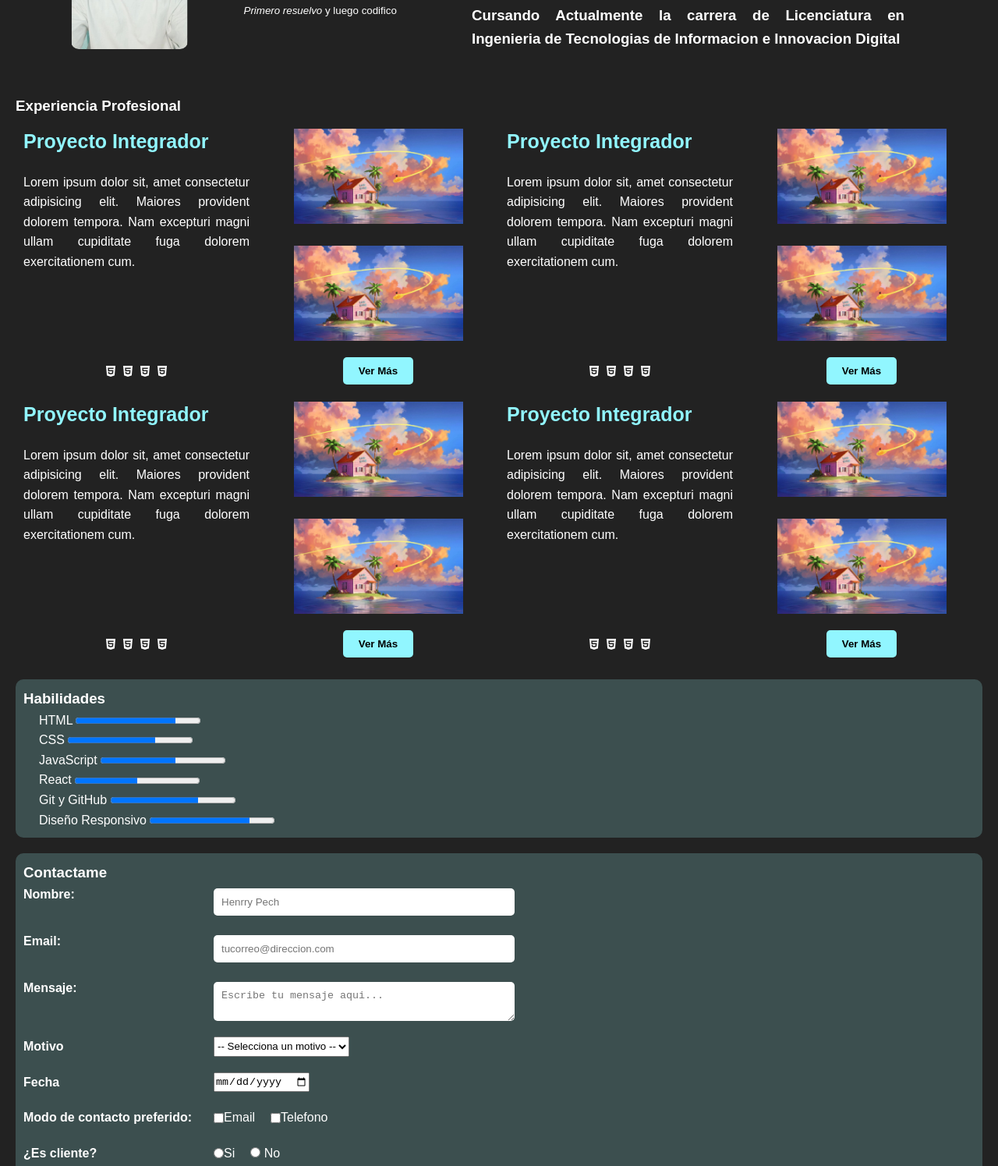
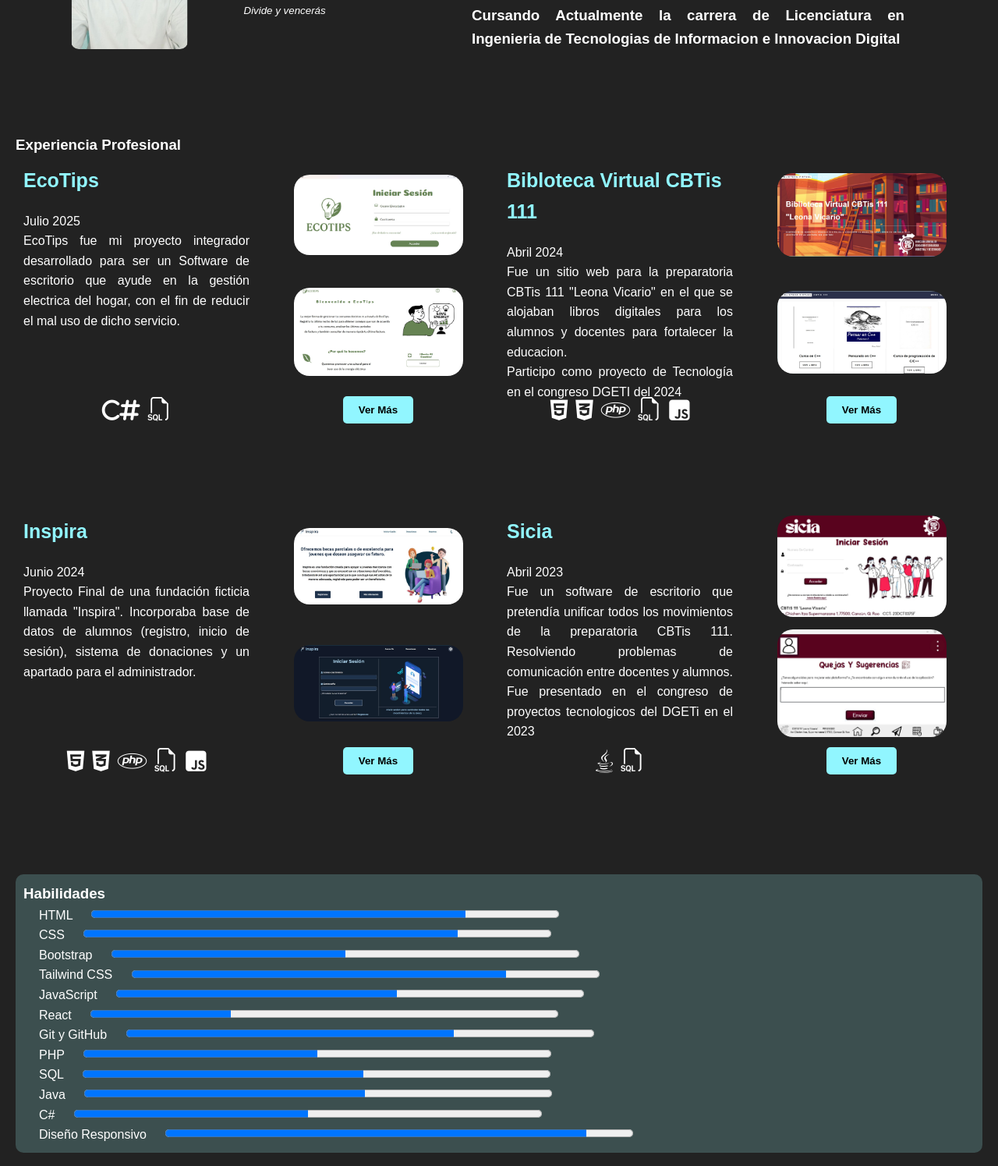
Before and after one commit to Henrrucho/Portafolio-HPech, a plain HTML site: page index.html in a window 1280 px wide. Shown: the part 326-1821 px from the top of the page at 78% size. Drawn offline with nearby package versions, Linux system fonts and the light colour scheme.

Commit message:
Finalización del portafolio

```diff
--- a/index.html
+++ b/index.html
@@ -9,6 +9,7 @@
     <title>Portafolio</title>
     <script src="https://kit.fontawesome.com/4ae47f0f14.js" crossorigin="anonymous"></script>
     <link rel="stylesheet" href="/styles/styles.css">
+    <link rel="stylesheet" href="https://cdn.jsdelivr.net/npm/bootstrap-icons@1.13.1/font/bootstrap-icons.min.css">
 </head>
 
 <body>
@@ -25,9 +26,9 @@
             <p>Desarrollador FrontEnd </p>
             <nav>
 
-                <a href="#">Proyectos</a>
-                <a href="#">Contacto</a>
-                <a href="#">Experiencia</a>
+                <a href="#experience">Proyectos</a>
+                <a href="#habilities">Habilidades</a>
+                <a href="#contact">Contacto</a>
             </nav>
         </div>
 
@@ -48,7 +49,7 @@
 
 
 
-                    <small><em>Primero resuelvo</em> y luego codifico</small>
+                    <small><em>Divide y vencerás</em></small>
                 </div>
 
 
@@ -85,21 +86,23 @@
                 <div class="experience-top">
                     <div class="experience-top-left">
                         <div class="experience-top-left-name">
-                            <p>Proyecto Integrador</p>
+                            <p>EcoTips</p>
 
                         </div>
                         <div class="experience-top-left-description">
-                            <p> Lorem ipsum dolor sit, amet consectetur adipisicing elit. Maiores provident dolorem
-                                tempora. Nam excepturi magni ullam cupiditate fuga dolorem exercitationem cum.</p>
+                            <p>Julio 2025</p>
+                            <p> EcoTips fue mi proyecto integrador desarrollado para ser un Software de escritorio que
+                                ayude en la gestión electrica del hogar, con el fin de reducir el mal uso de dicho
+                                servicio.</p>
                         </div>
 
                     </div>
                     <div class="experience-top-right">
                         <div class="experience-top-right-image">
-                            <img src="images/img.jpg" alt="">
+                            <img src="images/ecotips.jpg" alt="">
                         </div>
                         <div class="experience-top-right-image">
-                            <img src="images/img.jpg" alt="">
+                            <img src="images/ecotips-2.jpg" alt="">
                         </div>
 
 
@@ -108,10 +111,9 @@
                 <div class="experience-bottom">
                     <div class="experience-bottom-left">
                         <div class="experience-bottom-left-tech">
-                            <i class="fa-brands fa-html5"></i>
-                            <i class="fa-brands fa-html5"></i>
-                            <i class="fa-brands fa-html5"></i>
-                            <i class="fa-brands fa-html5"></i>
+                            <i class="fa-solid fa-c">#</i>
+                            <i class="bi bi-filetype-sql"></i>
+
                         </div>
                     </div>
                     <div class="experience-bottom-right">
@@ -125,21 +127,22 @@
                 <div class="experience-top">
                     <div class="experience-top-left">
                         <div class="experience-top-left-name">
-                            <p>Proyecto Integrador</p>
+                            <p>Bibloteca Virtual CBTis 111</p>
 
                         </div>
                         <div class="experience-top-left-description">
-                            <p> Lorem ipsum dolor sit, amet consectetur adipisicing elit. Maiores provident dolorem
-                                tempora. Nam excepturi magni ullam cupiditate fuga dolorem exercitationem cum.</p>
+                            <p>Abril 2024</p>
+                            <p> Fue un sitio web para la preparatoria CBTis 111 "Leona Vicario" en el que se alojaban libros digitales para los alumnos y docentes para fortalecer la educacion.</p>
+                            <p>Participo como proyecto de Tecnología en el congreso DGETI del 2024</p>
                         </div>
 
                     </div>
                     <div class="experience-top-right">
                         <div class="experience-top-right-image">
-                            <img src="images/img.jpg" alt="">
+                            <img src="images/Bib-1.jpg" alt="">
                         </div>
                         <div class="experience-top-right-image">
-                            <img src="images/img.jpg" alt="">
+                            <img src="images/bib-2.jpg" alt="">
                         </div>
 
 
@@ -149,9 +152,10 @@
                     <div class="experience-bottom-left">
                         <div class="experience-bottom-left-tech">
                             <i class="fa-brands fa-html5"></i>
-                            <i class="fa-brands fa-html5"></i>
-                            <i class="fa-brands fa-html5"></i>
-                            <i class="fa-brands fa-html5"></i>
+                            <i class="fa-brands fa-css3-alt"></i>
+                            <i class="fa-brands fa-php"></i>
+                            <i class="bi bi-filetype-sql"></i>
+                            <i class="fa-brands fa-square-js"></i>
                         </div>
                     </div>
                     <div class="experience-bottom-right">
@@ -165,21 +169,22 @@
                 <div class="experience-top">
                     <div class="experience-top-left">
                         <div class="experience-top-left-name">
-                            <p>Proyecto Integrador</p>
+                            <p>Inspira</p>
 
                         </div>
                         <div class="experience-top-left-description">
-                            <p> Lorem ipsum dolor sit, amet consectetur adipisicing elit. Maiores provident dolorem
-                                tempora. Nam excepturi magni ullam cupiditate fuga dolorem exercitationem cum.</p>
+                            <p>Junio 2024</p>
+                            <p>Proyecto Final de una fundación ficticia llamada "Inspira". Incorporaba base de datos de alumnos (registro, inicio de sesión), sistema de donaciones y un apartado para el administrador.
+                            </p>
                         </div>
 
                     </div>
                     <div class="experience-top-right">
                         <div class="experience-top-right-image">
-                            <img src="images/img.jpg" alt="">
+                            <img src="images/inspira-1.jpg" alt="">
                         </div>
                         <div class="experience-top-right-image">
-                            <img src="images/img.jpg" alt="">
+                            <img src="images/inspira-2.jpg" alt="">
                         </div>
 
 
@@ -188,10 +193,11 @@
                 <div class="experience-bottom">
                     <div class="experience-bottom-left">
                         <div class="experience-bottom-left-tech">
-                            <i class="fa-brands fa-html5"></i>
-                            <i class="fa-brands fa-html5"></i>
-                            <i class="fa-brands fa-html5"></i>
-                            <i class="fa-brands fa-html5"></i>
+                             <i class="fa-brands fa-html5"></i>
+                            <i class="fa-brands fa-css3-alt"></i>
+                            <i class="fa-brands fa-php"></i>
+                            <i class="bi bi-filetype-sql"></i>
+                            <i class="fa-brands fa-square-js"></i>
                         </div>
                     </div>
                     <div class="experience-bottom-right">
@@ -205,21 +211,21 @@
                 <div class="experience-top">
                     <div class="experience-top-left">
                         <div class="experience-top-left-name">
-                            <p>Proyecto Integrador</p>
+                            <p>Sicia</p>
 
                         </div>
                         <div class="experience-top-left-description">
-                            <p> Lorem ipsum dolor sit, amet consectetur adipisicing elit. Maiores provident dolorem
-                                tempora. Nam excepturi magni ullam cupiditate fuga dolorem exercitationem cum.</p>
+                            <p>Abril 2023</p>
+                            <p> Fue un software de escritorio que pretendía unificar todos los movimientos de la preparatoria CBTis 111. Resolviendo problemas de comunicación entre docentes y alumnos. Fue presentado en el congreso de proyectos tecnologicos del DGETi en el 2023</p>
                         </div>
 
                     </div>
                     <div class="experience-top-right">
                         <div class="experience-top-right-image">
-                            <img src="images/img.jpg" alt="">
+                            <img src="images/Sicia-1.jpg" alt="">
                         </div>
                         <div class="experience-top-right-image">
-                            <img src="images/img.jpg" alt="">
+                            <img src="images/sicia-2.jpg" alt="">
                         </div>
 
 
@@ -228,10 +234,8 @@
                 <div class="experience-bottom">
                     <div class="experience-bottom-left">
                         <div class="experience-bottom-left-tech">
-                            <i class="fa-brands fa-html5"></i>
-                            <i class="fa-brands fa-html5"></i>
-                            <i class="fa-brands fa-html5"></i>
-                            <i class="fa-brands fa-html5"></i>
+                            <i class="fa-brands fa-java"></i>
+                            <i class="bi bi-filetype-sql"></i>
                         </div>
                     </div>
                     <div class="experience-bottom-right">
@@ -250,19 +254,43 @@
                 </li>
 
                 <li>CSS
-                    <progress max="100" value="70"></progress>
+                    <progress max="100" value="80"></progress>
+                </li>
+                <li>
+                    Bootstrap
+                    <progress max="100" value="50"></progress>
+                </li>
+                <li>
+                    Tailwind CSS
+                    <progress max="100" value="80"></progress>
                 </li>
                 <li>JavaScript
                     <progress max="100" value="60"></progress>
                 </li>
                 <li>React
-                    <progress max="100" value="50"></progress>
+                    <progress max="100" value="30"></progress>
                 </li>
                 <li>Git y GitHub
                     <progress max="100" value="70"></progress>
                 </li>
+                <li>
+                    PHP
+                    <progress max="100" value="50"></progress>
+                </li>
+                <li>
+                    SQL
+                    <progress max="100" value="60"></progress>
+                </li>
+                <li>
+                    Java
+                    <progress max="100" value="60"></progress>
+                </li>
+                <li>
+                    C#
+                    <progress max="100" value="50"></progress>
+                </li>
                 <li>Diseño Responsivo
-                    <progress max="100" value="80"></progress>
+                    <progress max="100" value="90"></progress>
                 </li>
             </ul>
         </section>
@@ -270,6 +298,7 @@
 
         <section id="contact">
             <h3>Contactame</h3>
+            <div class="contact-left">
             <form action="">
                 <div class="fields">
                     <label>
@@ -325,7 +354,7 @@
                     <div class="fields-checkbox">
                         <input type="radio" name="cliente" value="si"> Si
                     </div>
-                    <div  class="fiels-checkbox">
+                    <div class="fiels-checkbox">
                         <input type="radio" name="cliente" value="no"> No
                     </div>
 
@@ -340,6 +369,14 @@
                 </div>
 
             </form>
+            </div>
+            <div class="contact-right">
+
+                <p><strong><i class="fa-solid fa-phone"></i></strong> +52 998 402 9980</p>
+                <p><strong><i class="fa-solid fa-envelope"></i></strong> misaelpool123@gmail.com</p>
+                <p><strong><i class="fa-brands fa-linkedin"></i></strong> Henrry Pech Pool</p>
+                <p><strong><i class="fa-brands fa-github"></i></strong><a href="https://github.com/Henrrucho"> Henrrucho</a></p>
+            </div>
 
         </section>
 
--- a/styles/styles.css
+++ b/styles/styles.css
@@ -78,7 +78,7 @@ section.about-me{
 
     padding: 10px;
     display: flex;
-    margin-bottom: 20px;
+    margin-bottom: 70px;
     padding-right: 100px;
 }
 article {
@@ -125,6 +125,8 @@ article {
 
 .project{
     width: 50%;
+    margin-bottom: 100px;
+
 
 }
 
@@ -164,9 +166,17 @@ article {
 }
 .experience-top-right-image img{
     width: 70%;
+    border-radius: 20px;
 
 
 }
+.experience-top-right-image img:hover{
+    transform: scale(1.2);
+    transition: all 0.3s ease-in-out;
+
+}
+
+
 .experience-bottom{
     width: 100%;
     height: 50px;
@@ -180,6 +190,7 @@ article {
 }
 
 .experience-bottom-left-tech{
+    font-size: 30px;
     display: flex;
     align-items: center;
     justify-content: center;
@@ -206,10 +217,17 @@ article {
 }
 
 #habilities{
+
     margin-top: 20px;
     padding: 10px;
     background-color: rgb(60, 79, 79);
     border-radius: 10px;
+}
+#habilities progress{
+    width: 50%;
+    height: 20px;
+    margin-left: 20px;
+
 }
 #habilities ul{
     list-style: none;
@@ -217,14 +235,21 @@ article {
 }
 
 #contact{
+    display: flex;
+    flex-wrap: wrap;
     margin-top: 20px;
     padding: 10px;
     background-color: rgb(60, 79, 79);
     border-radius: 10px;
 }
+#contact h3{
 
+    width: 100%;
+    margin-bottom: 20px;
+
+}
 #contact input[type="text"]{
-    width: 30%;
+    width: 100%;
     padding: 10px;
     margin-top: 5px;
     border-radius: 5px;
@@ -232,14 +257,14 @@ article {
 }
 
 #contact input[type="email"]{
-    width: 30%;
+    width: 100%;
     padding: 10px;
     margin-top: 5px;
     border-radius: 5px;
     border: none;
 }
 #contact textarea{
-    width: 30%;
+    width: 100%;
     height: 30px;
     padding: 10px;
     margin-top: 5px;
@@ -255,6 +280,34 @@ article {
     color: black;
     font-weight: bold;
     cursor: pointer;
+    width: 100%;
+    margin: 0px 60px 0px 60px;
+}
+#contact button:hover{
+    background-color: rgb(100, 200, 255);
+    transition: all 0.3s ease-in-out;
+}
+
+.contact-left{
+    width: 50%;
+    display: flex;
+    flex-direction: column;
+
+}
+.contact-right{
+    width: 50%;
+    display: flex;
+    flex-direction: column;
+    align-items: center;
+    justify-content: center;
+}
+.contact-right p{
+    margin: 10px 0;
+    font-size: 24px;
+}
+.contact-right a{
+    color: white;
+    text-decoration: none;
 }
 
 .fields{
@@ -271,3 +324,11 @@ article {
     align-items: center;
     margin-right: 20px;
 }
+
+footer{
+    text-align: center;
+    margin-top: 20px;
+    padding: 10px;
+    border-top: solid 1px rgb(173, 173, 173);
+    color: #b8b8b8;
+}
```
Also changed, not shown: images/Bib-1.jpg (added), images/Sicia-1.jpg (added), images/ballo-2.jpg (added), images/ballon-1.jpg (added), images/bib-2.jpg (added), images/ecotips-2.jpg (added), images/ecotips.jpg (added), images/fastlane-1.jpg (added), images/fastlane-2.jpg (added), images/inspira-1.jpg (added), images/inspira-2.jpg (added), images/sicia-2.jpg (added), images/tb-1.jpg (added).
